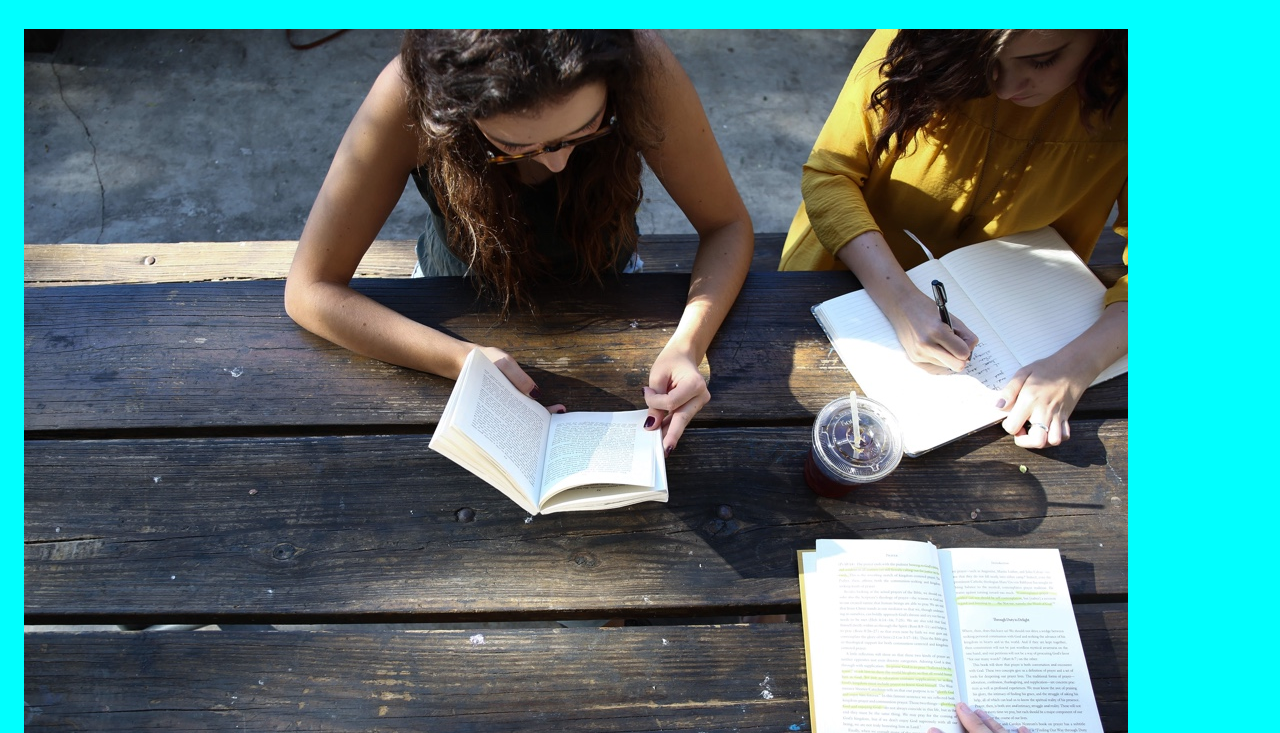
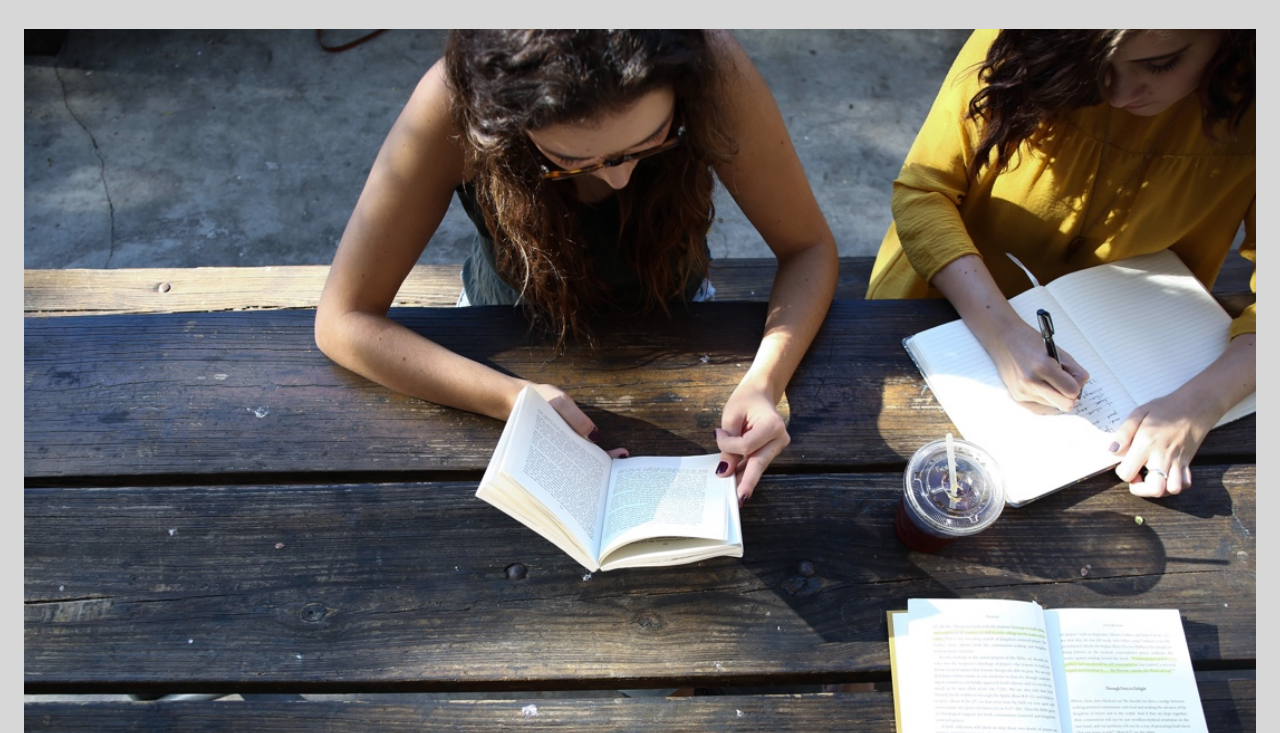
Before and after one commit to isaphu/isaphu.github.io, a plain HTML site: page colmar-academy/index.html in a window 1280 px wide. Shown: the part 67-800 px from the top of the page. Drawn offline with nearby package versions, Linux system fonts and the light colour scheme.

Commit message:
background change

```diff
--- a/colmar-academy/css/main.css
+++ b/colmar-academy/css/main.css
@@ -56,12 +56,12 @@
 }
 
 .section-two-left-content {
-    background-color:aqua;
+    /* background-color:aqua; */
     padding: 32px 24px 32px 24px;
 }
 
 .section-two-left-content img {
-    /* width: 100%; */
+    width: 100%;
 }
 
 .section-two-right-content {
```
